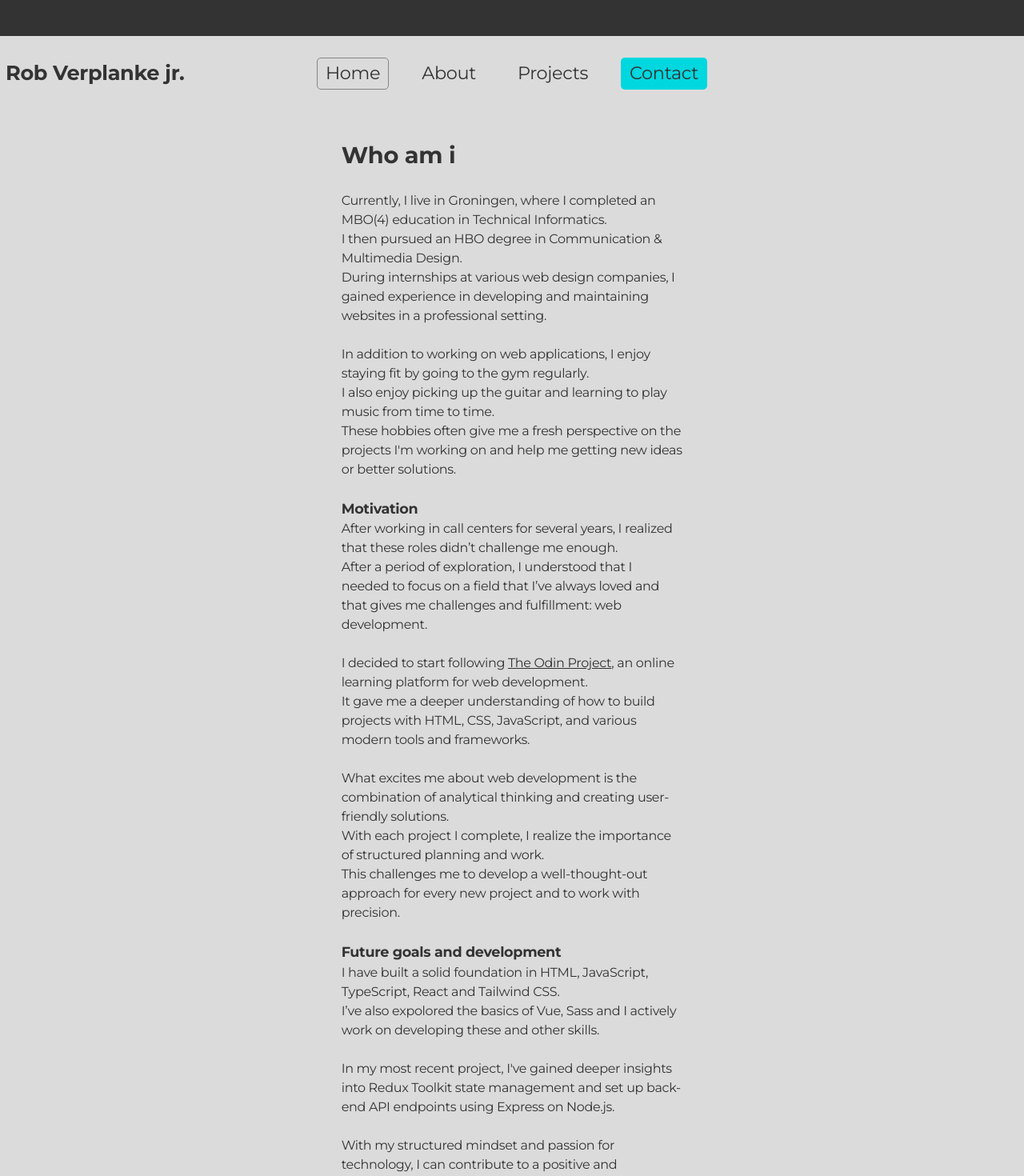
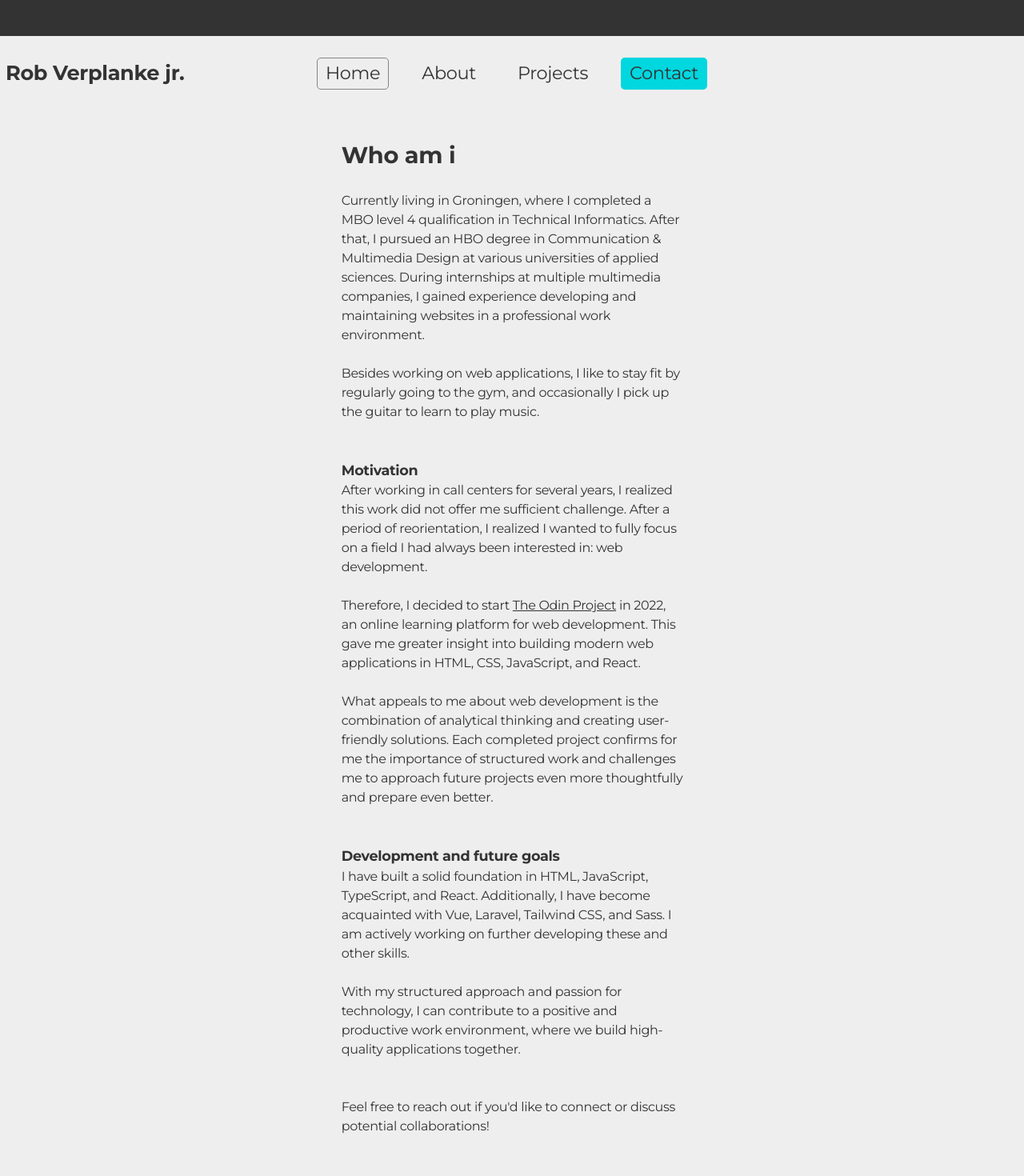
Before and after one commit to RobVerplanke/portfolio, a React (Vite) app: page /about in a window 1280 px wide. Shown: the top 1470 px of the page at 80% size. Built offline with nearby package versions, Linux system fonts and the light colour scheme.

Commit message:
styling: adjust bg-color and color border on cards

```diff
--- a/src/components/pages/AboutPage.jsx
+++ b/src/components/pages/AboutPage.jsx
@@ -5,81 +5,48 @@ function About() {
         <h2>Who am i</h2>
         <br />
         <p>
-          Currently, I live in Groningen, where I completed an MBO(4) education
-          in Technical Informatics.
-          <br />I then pursued an HBO degree in Communication & Multimedia
-          Design.
+          Currently living in Groningen, where I completed a MBO level 4 qualification in Technical Informatics. After that, I pursued an HBO degree in Communication & Multimedia Design at various universities of applied sciences. During internships at multiple multimedia companies, I gained experience developing and maintaining websites in a professional work environment.
+        </p>
         <br />
-          During internships at various web design companies, I gained
-          experience in developing and maintaining websites in a professional
-          setting.
+        <p>
+            Besides working on web applications, I like to stay fit by regularly going to the gym, and occasionally I pick up the guitar to learn to play music.
+        </p>
         <br />
         <br />
-          In addition to working on web applications, I enjoy staying fit by
-          going to the gym regularly.
-          <br />I also enjoy picking up the guitar and learning to play music
-          from time to time.
-          <br />
-          These hobbies often give me a fresh perspective on the projects
-          I&apos;m working on and help me getting new ideas or better solutions.
-          <br />
-          <br />
-        </p>
         <h4>Motivation</h4>
         <p>
-          After working in call centers for several years, I realized that these
-          roles didn’t challenge me enough.
+          After working in call centers for several years, I realized this work did not offer me sufficient challenge. After a period of reorientation, I realized I wanted to fully focus on a field I had always been interested in: web development.
+        </p>
         <br />
-          After a period of exploration, I understood that I needed to focus on
-          a field that I’ve always loved and that gives me challenges and
-          fulfillment: web development.
-          <br />
-          <br />I decided to start following{' '}
+        <p>
+          Therefore, I decided to start <nbsp></nbsp>
         <u>
-            <a
-              target="_blank"
-              rel="noopener noreferrer"
+          <a target="_blank" rel="noopener noreferrer"
             href="http://www.theodinproject.com"
             >
               The Odin Project
           </a>
           </u>
-          , an online learning platform for web development.
+          <nbsp></nbsp> in 2022, an online learning platform for web development. This gave me greater insight into building modern web applications in HTML, CSS, JavaScript, and React.
+        </p>
         <br />
-          It gave me a deeper understanding of how to build projects with HTML,
-          CSS, JavaScript, and various modern tools and frameworks.
+        <p>
+          What appeals to me about web development is the combination of analytical thinking and creating user-friendly solutions. Each completed project confirms for me the importance of structured work and challenges me to approach future projects even more thoughtfully and prepare even better.
+        </p>
         <br />
         <br />
-          What excites me about web development is the combination of analytical
-          thinking and creating user-friendly solutions.
+
+        <h4>Development and future goals</h4>
+        <p>
+          I have built a solid foundation in HTML, JavaScript, TypeScript, and React. Additionally, I have become acquainted with Vue, Laravel, Tailwind CSS, and Sass. I am actively working on further developing these and other skills.
+        </p>
         <br />
-          With each project I complete, I realize the importance of structured
-          planning and work.
-          <br />
-          This challenges me to develop a well-thought-out approach for every
-          new project and to work with precision.
+        <p>
+          With my structured approach and passion for technology, I can contribute to a positive and productive work environment, where we build high-quality applications together.
+        </p>
         <br />
         <br />
-        </p>
-        <h4>Future goals and development</h4>
         <p>
-          I have built a solid foundation in HTML, JavaScript, TypeScript, React
-          and Tailwind CSS.
-          <br />
-          I’ve also expolored the basics of Vue, Sass and I actively work on
-          developing these and other skills.
-          <br />
-          <br />
-          In my most recent project, I&apos;ve gained deeper insights into Redux
-          Toolkit state management and set up back-end API endpoints using
-          Express on Node.js.
-          <br />
-          <br />
-          With my structured mindset and passion for technology, I can
-          contribute to a positive and productive work environment where we work
-          together to build high-quality applications.
-          <br />
-          <br />
           Feel free to reach out if you&apos;d like to connect or discuss
           potential collaborations!
         </p>
--- a/src/styles/ProjectCardSmall.css
+++ b/src/styles/ProjectCardSmall.css
@@ -1,8 +1,8 @@
 /* Custom properties */
 
 :root {
-  --card-background-gradient: linear-gradient(330deg, #b3b3b3 10%, #c0c0c0 90%);
-  --card-outline-color: #a3a3a3;
+  --card-background-gradient: linear-gradient(330deg, #e9e9e9 10%, #e6e6e6 90%);
+  --card-outline-color: red;
   --card-links-border-color: #868686;
   --font-color-dark: #333333;
   --cards-max-width: 600px;
@@ -23,8 +23,10 @@
   border-radius: 15px;
   margin: 30px 0 0 0;
   padding: 25px 25px 15px 25px;
-  box-shadow: 2px 4px 3px rgba(49, 49, 49, 0.5);
+  box-shadow: 2px 4px 3px rgba(153, 153, 153, 0.5);
   background-image: var(--card-background-gradient);
+
+  /* Pakt variabele niet */
   outline: 1px solid var(--card-outline-color);
 }
 
--- a/src/styles/index.css
+++ b/src/styles/index.css
@@ -8,7 +8,7 @@
 
 /* Custom properties */
 :root {
-  --app-background-color: #dbdbdb;
+  --app-background-color: #eee;
   --border-top-color: #333333;
   --font-color-dark: #333333;
   --card-background-color: #dbdbdb;
```
Lines whose indentation alone changed are shown as unchanged.
